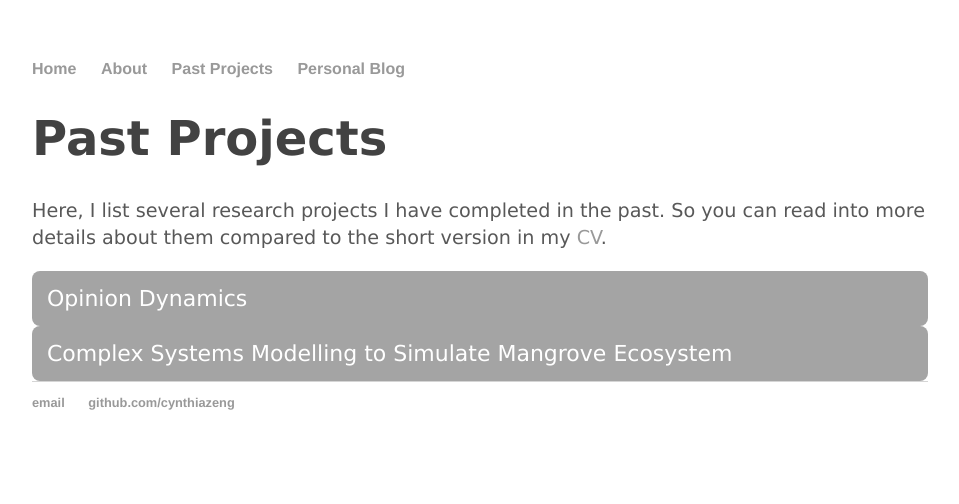
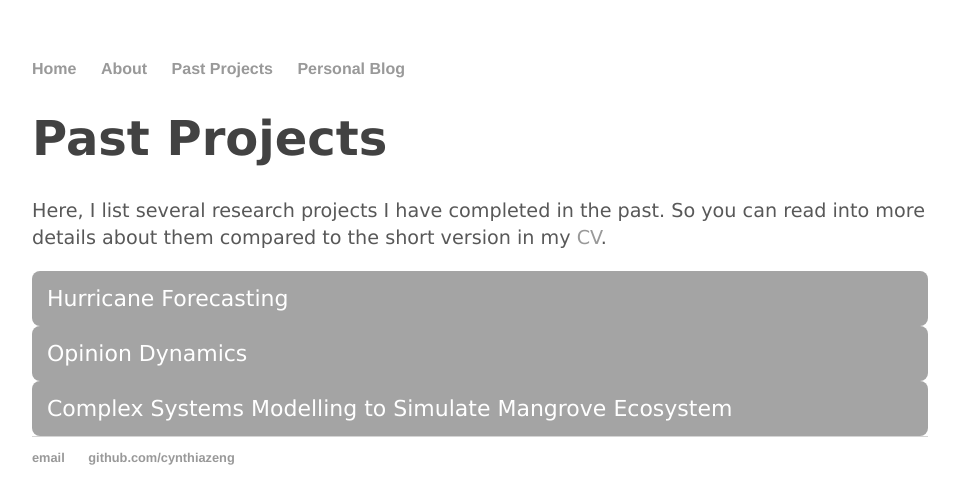
Before and after one commit to cynthia1234/cynthiazeng.github.io, a Jekyll site: the page built from projects/index.html, in a window 1280 px wide. Shown: the top 504 px of the page, without its empty margins (160-1119 px from the left). Built offline with Jekyll 4.4.1, drawn with Linux system fonts in a browser that asks for light colours.

Commit message:
Update index.html

```diff
--- a/projects/index.html
+++ b/projects/index.html
@@ -49,6 +49,15 @@ font-family:verdana;
 	<p>
 		Here, I list several research projects I have completed in the past. So you can read into more details about them compared to the short version in my <a href="/about/CV_Cynthia_Zeng.pdf">CV</a>.
 	</p>
+
+	<button class="collapsible">Hurricane Forecasting</button>
+	<div class="content">
+	<p>
+	Forecasting tropical cyclone trajectories and predicting their intensity is critical for protecting people and property in due time. Currently, operational forecast models consist of three types: dynamical models, which are based on solving physical equations; statistical models, which utilise historical observations and meteorological features; and a mixture of both. The most accurate models are often sophisticated dynamical models. On the other hand, statistical forecasting models have shown recent progress in modeling such time-series but their full potential is yet to be realized. In particular, there is room for state-of-the-art machine learning methods to be tested in the context of hurricane forecasting. In this work, we adapt state-of-the-art Computer Vision and tree-based methods for hurricane track and intensity forecasting. We show our models are competitive with current operational forecasts and can even outperform the National Hurricane Center’s official forecast when included in a consensus model.
+		</p>
+        <p>
+		To learn more, you can find our paper on Arxiv <a href="https://arxiv.org/abs/2011.06125">here</a>.
+</p> </div>
 
 	<button class="collapsible">Opinion Dynamics</button>
 	<div class="content">
```
